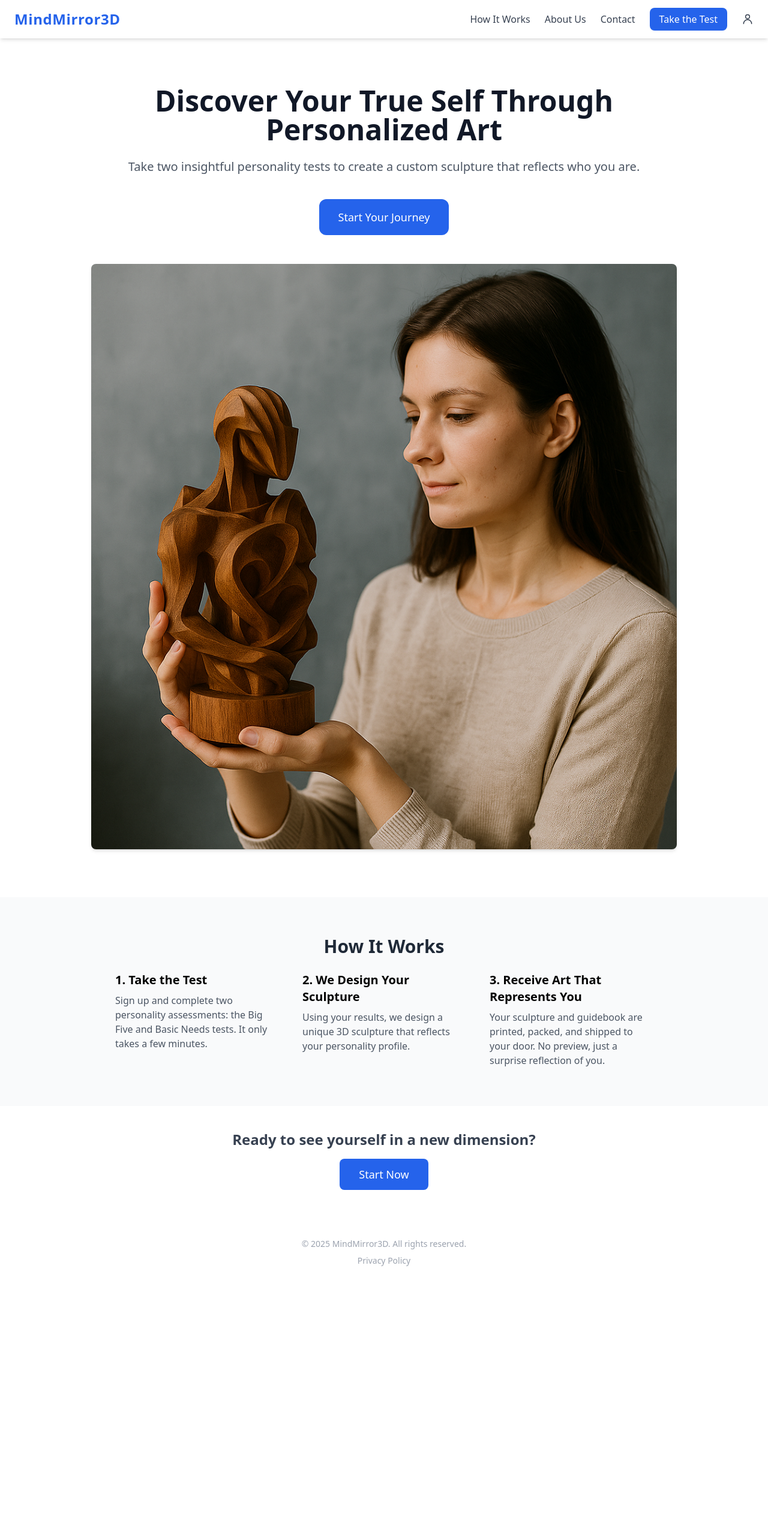
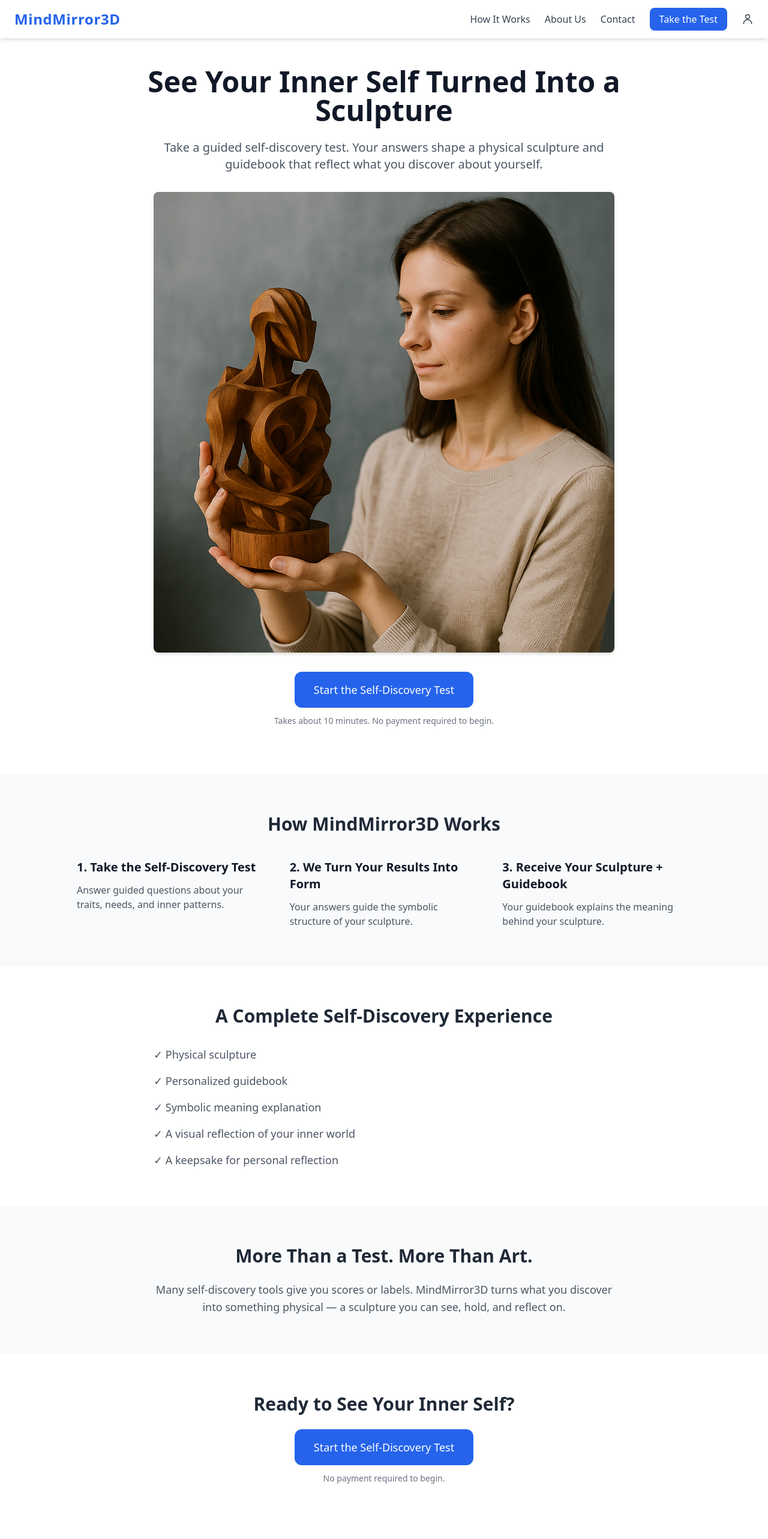
Before and after one commit to Ali51573562/mindmirror3d, a Next.js app: page / in a window 1280 px wide. Shown: the top 2566 px of the page at 60% size. Before the commit the page ends 2152 px from the top, so only its background shows below. Built offline with nearby package versions, Linux system fonts and the light colour scheme; no server answers.

Commit message:
Update homepage for experiment 2

```diff
--- a/pages/index.js
+++ b/pages/index.js
@@ -43,74 +43,141 @@ export default function Home() {
     };
   }, []);
 
+  const handleStartJourney = () => {
+    trackFunnelEvent('start_journey_click', '/');
+  };
 
   return (
     <>
       <Navbar />
-      <main className="max-w-5xl mx-auto px-6 py-20 text-center">
+
+      {/* HERO */}
+      <main className="max-w-5xl mx-auto px-6 pt-12 pb-20 text-center">
         <h1 className="text-3xl md:text-5xl font-extrabold text-gray-900 mb-6">
-          Discover Your True Self Through Personalized Art
+          See Your Inner Self Turned Into a Sculpture
         </h1>
-        <p className="text-lg md:text-xl text-gray-600 mb-10">
-          Take two insightful personality tests to create a custom sculpture that reflects who you are.
+
+        <p className="text-lg md:text-xl text-gray-600 max-w-3xl mx-auto mb-8">
+          Take a guided self-discovery test. Your answers shape a physical
+          sculpture and guidebook that reflect what you discover about yourself.
         </p>
+
+        {/* Product image appears early for mobile visitors */}
+        <div className="mb-8">
+          <img
+            src="/hero-sculpture.png"
+            alt="Person admiring a MindMirror3D sculpture"
+            className="mx-auto rounded-lg shadow-md w-full max-w-3xl"
+          />
+        </div>
+
         <Link href="/profile">
           <button
-            onClick={() => trackFunnelEvent('start_journey_click', '/')}
-            className="bg-blue-600 text-white px-8 py-4 rounded-xl text-lg font-medium hover:bg-blue-700 transition">
-            Start Your Journey
+            onClick={handleStartJourney}
+            className="bg-blue-600 text-white px-8 py-4 rounded-xl text-lg font-medium hover:bg-blue-700 transition"
+          >
+            Start the Self-Discovery Test
           </button>
         </Link>
-        <div className="mt-12">
-          <img
-            src="/hero-sculpture.png"
-            alt="Person admiring a sculpture"
-            className="mx-auto rounded-lg shadow-md"
-          />
-        </div>
+
+        <p className="text-sm text-gray-500 mt-3">
+          Takes about 10 minutes. No payment required to begin.
+        </p>
       </main>
 
+      {/* HOW IT WORKS */}
       <section className="bg-gray-50 py-16 px-6" id="how">
-        <div className="max-w-4xl mx-auto text-center">
-          <h2 className="text-3xl font-bold mb-6 text-gray-800">How It Works</h2>
+        <div className="max-w-5xl mx-auto">
+          <h2 className="text-3xl font-bold mb-10 text-gray-800 text-center">
+            How MindMirror3D Works
+          </h2>
+
           <div className="grid grid-cols-1 md:grid-cols-3 gap-10 text-left">
             <div>
-              <h3 className="text-xl font-semibold mb-2">1. Take the Test</h3>
+              <h3 className="text-xl font-semibold mb-3 text-gray-900">
+                1. Take the Self-Discovery Test
+              </h3>
               <p className="text-gray-600">
-                Sign up and complete two personality assessments: the Big Five and Basic Needs tests. It only takes a few minutes.
+                Answer guided questions about your traits, needs, and inner
+                patterns.
               </p>
             </div>
+
             <div>
-              <h3 className="text-xl font-semibold mb-2">2. We Design Your Sculpture</h3>
+              <h3 className="text-xl font-semibold mb-3 text-gray-900">
+                2. We Turn Your Results Into Form
+              </h3>
               <p className="text-gray-600">
-                Using your results, we design a unique 3D sculpture that reflects your personality profile.
+                Your answers guide the symbolic structure of your sculpture.
               </p>
             </div>
+
             <div>
-              <h3 className="text-xl font-semibold mb-2">3. Receive Art That Represents You</h3>
+              <h3 className="text-xl font-semibold mb-3 text-gray-900">
+                3. Receive Your Sculpture + Guidebook
+              </h3>
               <p className="text-gray-600">
-                Your sculpture and guidebook are printed, packed, and shipped to your door. No preview, just a surprise reflection of you.
+                Your guidebook explains the meaning behind your sculpture.
               </p>
             </div>
           </div>
         </div>
       </section>
 
-      <section className="text-center py-10 px-6 bg-white">
-        <h2 className="text-2xl font-semibold text-gray-700 mb-4">
-          Ready to see yourself in a new dimension?
+      {/* WHAT YOU RECEIVE */}
+      <section className="bg-white py-16 px-6">
+        <div className="max-w-3xl mx-auto">
+          <h2 className="text-3xl font-bold text-gray-800 text-center mb-8">
+            A Complete Self-Discovery Experience
+          </h2>
+
+          <ul className="space-y-4 text-lg text-gray-600">
+            <li>✓ Physical sculpture</li>
+            <li>✓ Personalized guidebook</li>
+            <li>✓ Symbolic meaning explanation</li>
+            <li>✓ A visual reflection of your inner world</li>
+            <li>✓ A keepsake for personal reflection</li>
+          </ul>
+        </div>
+      </section>
+
+      {/* WHY DIFFERENT */}
+      <section className="bg-gray-50 py-16 px-6 text-center">
+        <div className="max-w-3xl mx-auto">
+          <h2 className="text-3xl font-bold text-gray-800 mb-6">
+            More Than a Test. More Than Art.
+          </h2>
+
+          <p className="text-lg text-gray-600 leading-relaxed">
+            Many self-discovery tools give you scores or labels. MindMirror3D
+            turns what you discover into something physical — a sculpture you
+            can see, hold, and reflect on.
+          </p>
+        </div>
+      </section>
+
+      {/* FINAL CTA */}
+      <section className="text-center py-16 px-6 bg-white">
+        <h2 className="text-3xl font-bold text-gray-800 mb-6">
+          Ready to See Your Inner Self?
         </h2>
+
         <Link href="/profile">
-          <button className="bg-blue-600 text-white px-8 py-3 rounded-lg text-lg hover:bg-blue-700 transition">
-            Start Now
+          <button
+            onClick={handleStartJourney}
+            className="bg-blue-600 text-white px-8 py-4 rounded-xl text-lg font-medium hover:bg-blue-700 transition"
+          >
+            Start the Self-Discovery Test
           </button>
         </Link>
 
+        <p className="text-sm text-gray-500 mt-3">
+          No payment required to begin.
+        </p>
       </section>
 
-
       <footer className="text-center text-sm text-gray-400 py-10">
-        <p>&copy; 2025 MindMirror3D. All rights reserved.</p>
+        <p>&copy; 2026 MindMirror3D. All rights reserved.</p>
 
         <Link
           href="/privacy"
```
